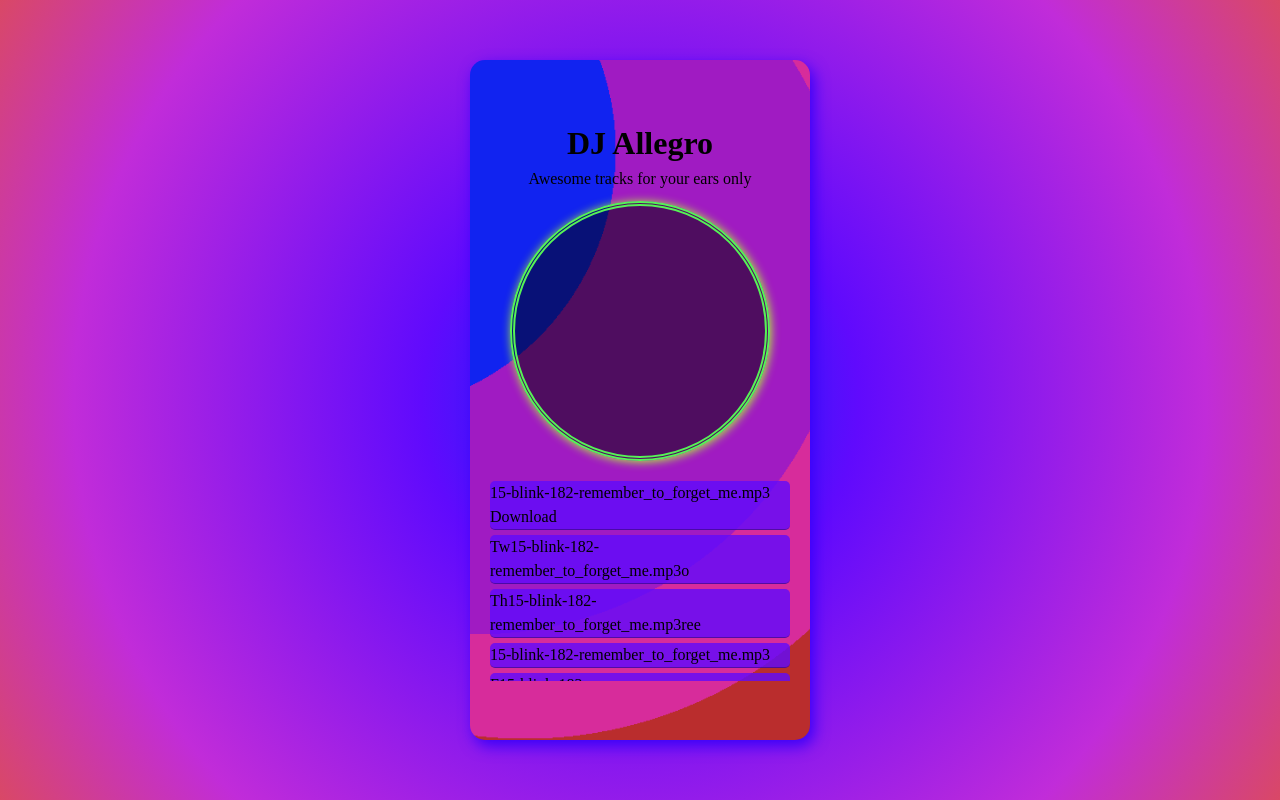
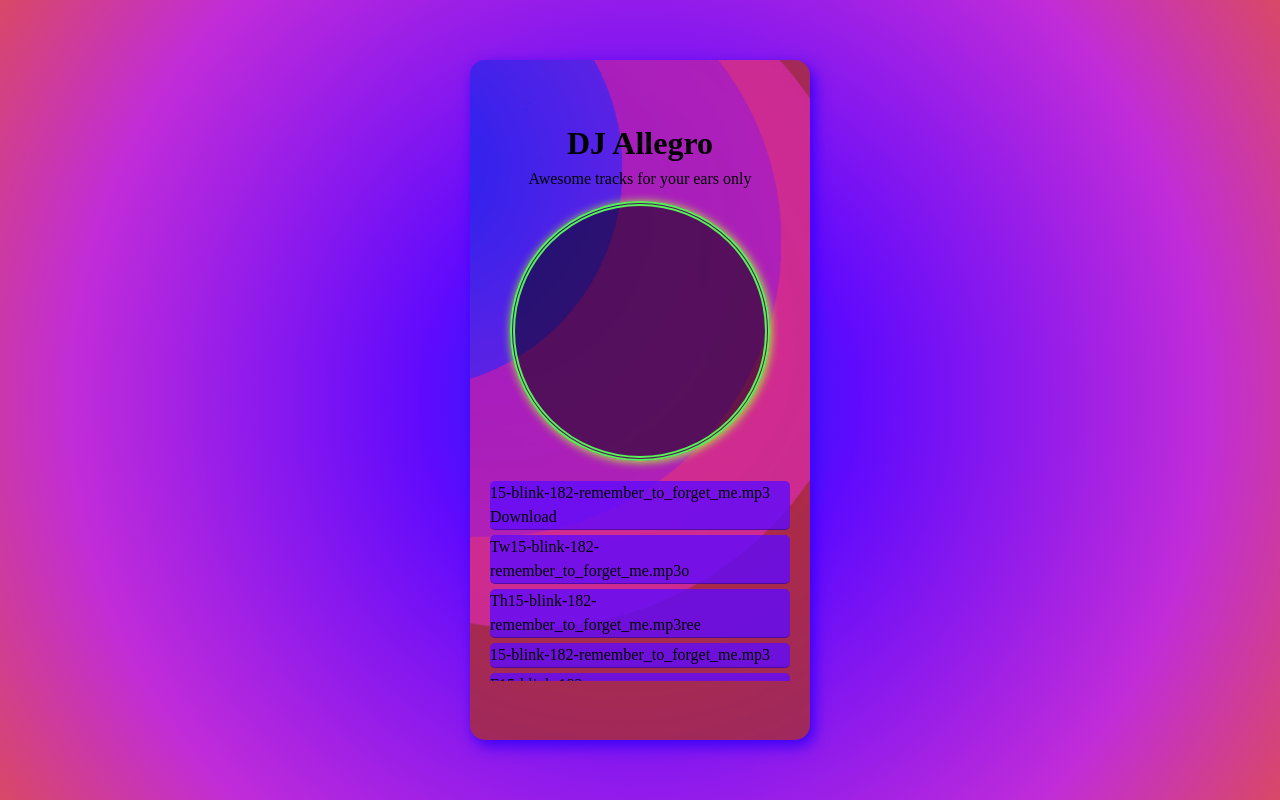
Before and after one commit to Mantsali/Web-Based-Music-Player-PHP-JS-MYSQLi, a PHP site: page / in a window 1280 px wide. Run offline with PHP 8.4, Linux system fonts and the light colour scheme.

Commit message:
Changed background image
Added an alternative image for card ,back2.png, and displayed it

```diff
--- a/css/thisstyle.css
+++ b/css/thisstyle.css
@@ -31,7 +31,7 @@ filter: progid:DXImageTransform.Microsoft.gradient(startColorstr="#062df6",endCo
     border-radius: 15px;
     box-shadow: rgb(55, 0, 250) 4px 6px 15px;
     background-color: rgb(94, 31, 212);
-    background-image: url(../assets/back.png);
+    background-image: url(../assets/back2.png);
     background-position: center;
     background-size: cover;
     text-align: center;
```
Also changed, not shown: assets/back2.png (added).
